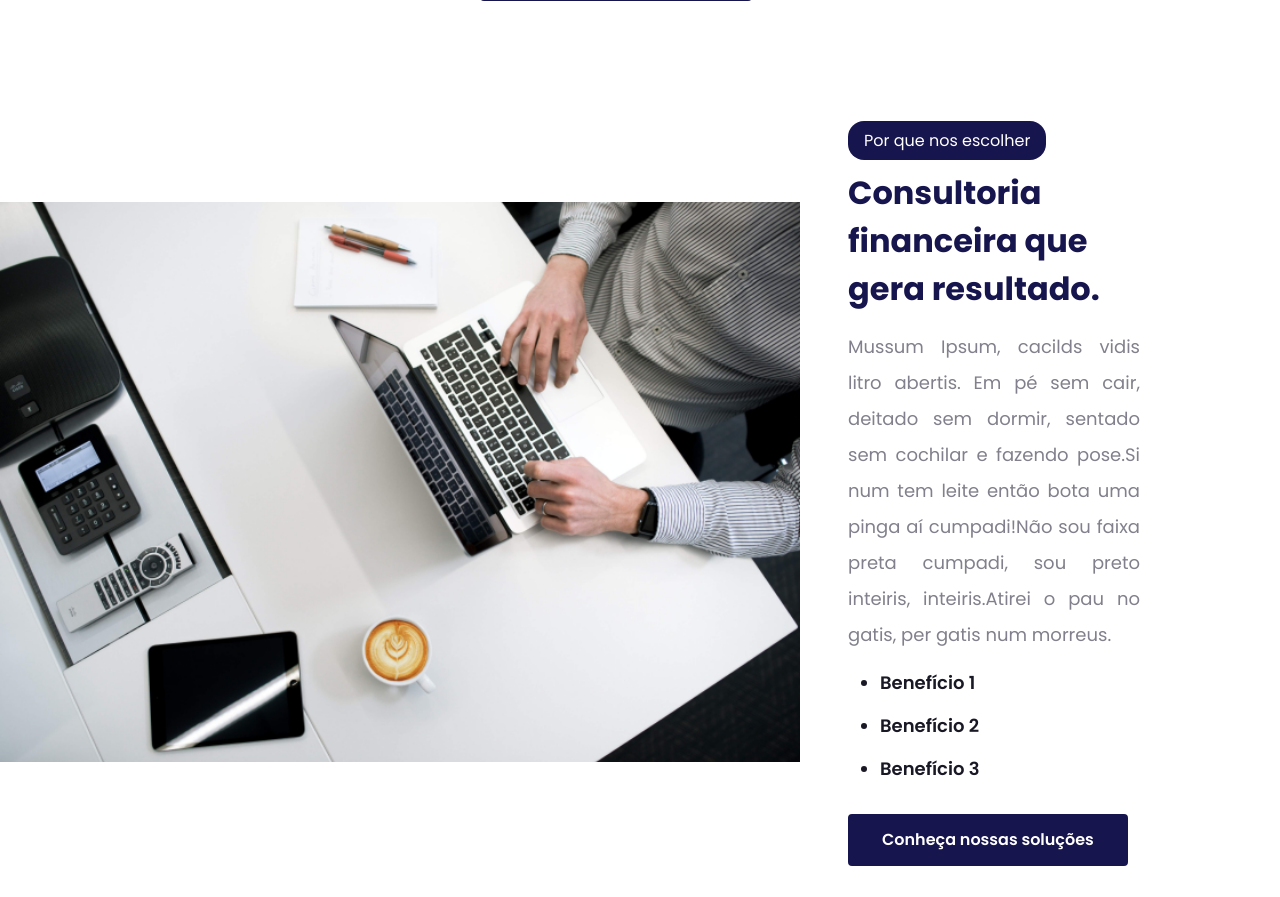
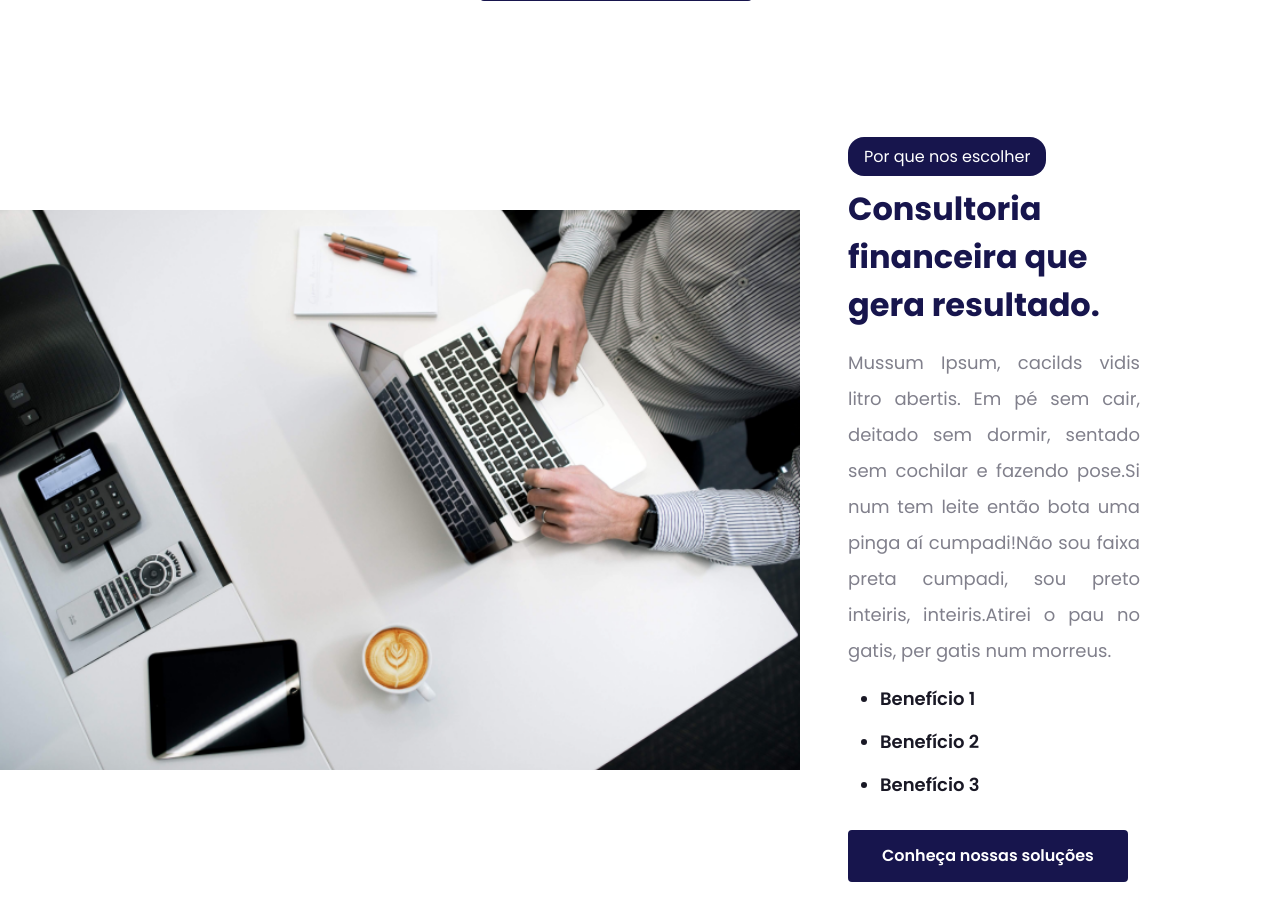
Before and after one commit to prmacedo/FEA, a PHP site: page / in a window 1280 px wide; the page is wider, and only the part inside the window is pictured. Shown: the part 2075-2972 px from the top of that part. Run offline with PHP 8.4, Linux system fonts and the light colour scheme.

Commit message:
adjust why-us section

```diff
--- a/css/index.css
+++ b/css/index.css
@@ -163,7 +163,7 @@
 
 #why-us .my-container .content {
   max-width: 35rem;
-  margin-top: 2rem;
+  margin-top: 3rem;
 }
 
 #why-us .my-container .content h2 {
--- a/index.php
+++ b/index.php
@@ -117,13 +117,8 @@
 
     <div id="why-us">
       <div class="my-container container">
-        <div class="img-content">
+        <div>
           <img src="./assets/img/why-us.png" alt="Por que nos escolher">
-
-          <div class="bg-blue-boxes">
-            <div class="big-box"></div>
-            <div class="small-box"></div>
-          </div>
         </div>
 
         <div class="content">
```
